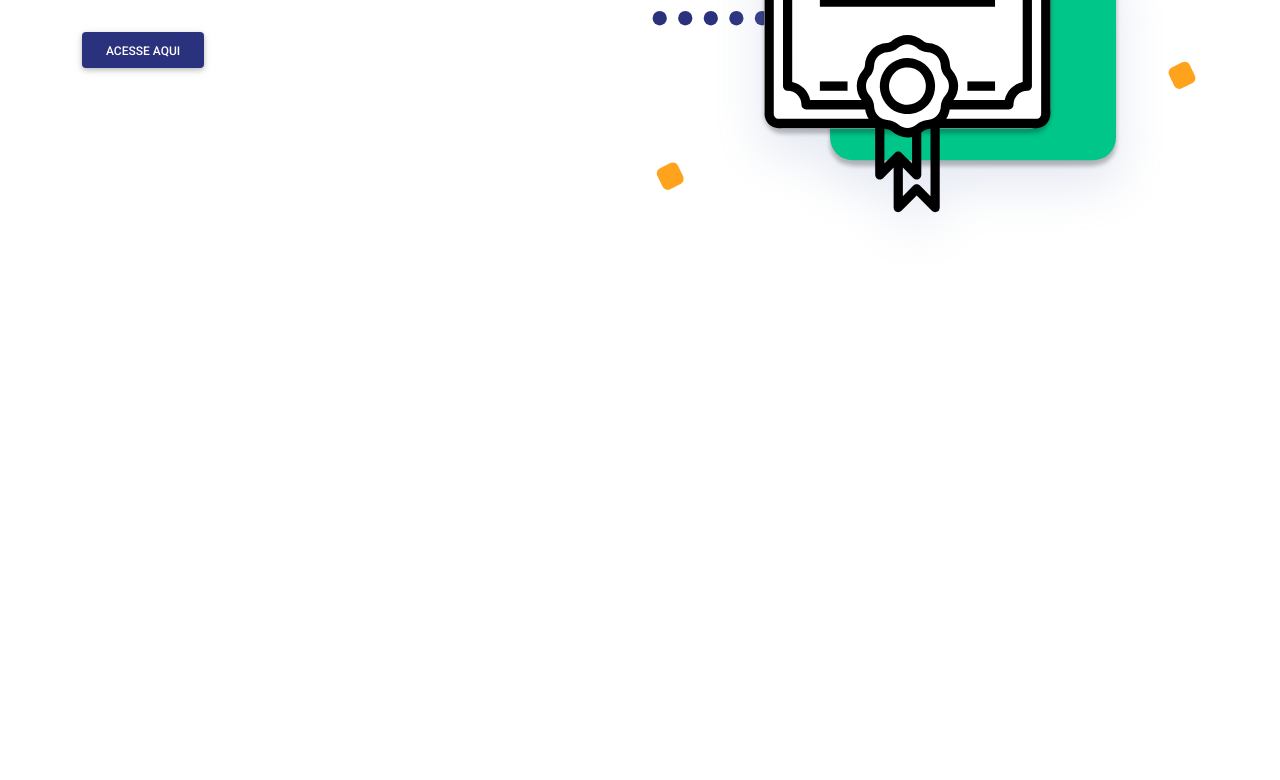
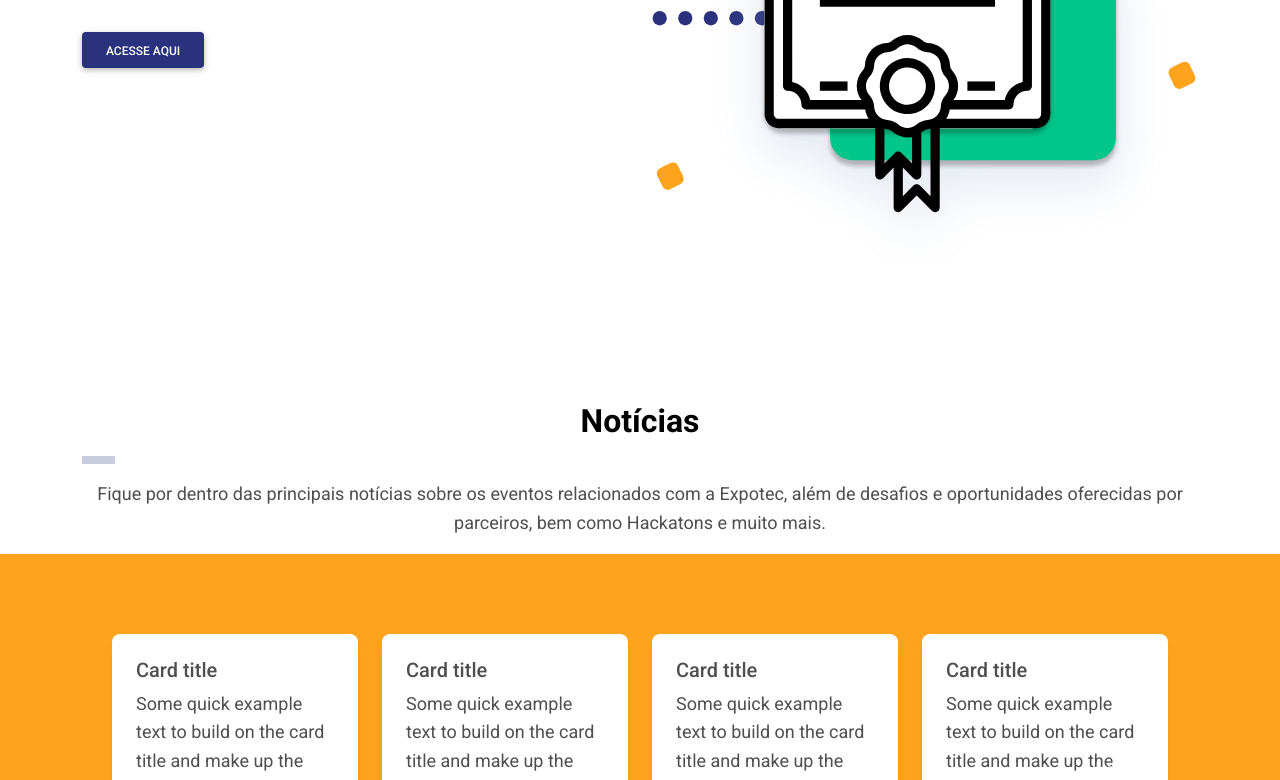
Before and after one commit to reistr85/expotec-frontend, a Vue app: page /#/ in a window 1280 px wide. Shown: the part 2643-3423 px from the top of the page. Before the commit the page ends 2945 px from the top, so only its background shows below. Built offline with nearby package versions, Linux system fonts and the light colour scheme.

Commit message:
criando componente de notícias da home

```diff
--- a/src/pages/Cards/CardsSection.vue
+++ b/src/pages/Cards/CardsSection.vue
@@ -1,5 +1,5 @@
 <template>
-      <section class="session" id="cards">
+      <section id="cards">
     <div class="container">
       <div class="row text-center">
           <h2 class=" col-md-12">Sobre</h2>
--- a/src/pages/Certificados/Certificados.vue
+++ b/src/pages/Certificados/Certificados.vue
@@ -1,5 +1,5 @@
 <template>
-    <section id="eventos">
+    <section>
           <div class="container">
           <div class="row text-center">
                 <h2 class=" col-md-12">Certificados</h2>
@@ -12,7 +12,10 @@
                     </p><br>
                     <button type="button" class="btn btn-primary">Acesse aqui</button>
                 </div>
-                <img src="../../assets/certificado.svg" alt="" srcset="" class="col-md-6 img-fluid">
+                <div class="col-md-6">
+                    <img src="../../assets/certificado.svg" alt="" srcset="" class="col-md-12 img-fluid">
+                </div>
+
             </div>
           </div>
 
--- a/src/pages/Eventos/EventoSection.vue
+++ b/src/pages/Eventos/EventoSection.vue
@@ -1,5 +1,5 @@
 <template>
-      <section class=" session" id="eventos">
+      <section id="eventos">
           <div class="container">
           <div class="row text-center">
                 <h2 class=" col-md-12">Eventos</h2>
--- /dev/null
+++ b/src/pages/Noticias/Noticias.vue
@@ -0,0 +1,123 @@
+<template>
+    <section>
+          <div class="container">
+          <div class="row text-center">
+              <div class="col-md-12 ">
+                  <h2>Notícias</h2>
+                <Divisor/>
+                <p>Fique por dentro das principais notícias sobre os eventos relacionados com a Expotec,  além de desafios e oportunidades oferecidas por parceiros, bem como Hackatons e muito mais. </p>
+              </div>
+          </div>
+          </div>
+          <div class="col-md-12 barra-amarela" >
+              <!-- Carousel wrapper -->
+              <div class="container">
+<div
+  id="carouselBasicExample"
+  class="carousel slide carousel-fade"
+  data-mdb-ride="carousel"
+>
+  <!-- Indicators -->
+  <ol class="carousel-indicators">
+    <li data-mdb-target="#carouselBasicExample" data-mdb-slide-to="0" class="active"></li>
+    <li data-mdb-target="#carouselBasicExample" data-mdb-slide-to="1"></li>
+    <li data-mdb-target="#carouselBasicExample" data-mdb-slide-to="2"></li>
+  </ol>
+
+  <!-- Inner -->
+  <div class="carousel-inner">
+    <!-- Single item -->
+    <div class="carousel-item active">
+        <div class="row">
+            <div class="col-md-3">
+                <div class="card">
+                    <div class="card-body">
+                        <h5 class="card-title">Card title</h5>
+                        <p class="card-text">
+                        Some quick example text to build on the card title and make up the bulk of the
+                        card's content.
+                        </p>
+                        <button type="button" class="btn btn-warning">Learn more</button>
+                    </div>
+                    </div>
+            </div>
+            <div class="col-md-3">
+                <div class="card">
+                    <div class="card-body">
+                        <h5 class="card-title">Card title</h5>
+                        <p class="card-text">
+                        Some quick example text to build on the card title and make up the bulk of the
+                        card's content.
+                        </p>
+                        <button type="button" class="btn btn-warning">Learn more</button>
+                    </div>
+                    </div>
+            </div>
+            <div class="col-md-3">
+                <div class="card">
+                    <div class="card-body">
+                        <h5 class="card-title">Card title</h5>
+                        <p class="card-text">
+                        Some quick example text to build on the card title and make up the bulk of the
+                        card's content.
+                        </p>
+                        <button type="button" class="btn btn-warning">Learn more</button>
+                    </div>
+                    </div>
+            </div>
+            <div class="col-md-3">
+                <div class="card">
+                    <div class="card-body">
+                        <h5 class="card-title">Card title</h5>
+                        <p class="card-text">
+                        Some quick example text to build on the card title and make up the bulk of the
+                        card's content.
+                        </p>
+                        <button type="button" class="btn btn-warning">Learn more</button>
+                    </div>
+                    </div>
+            </div>
+        </div>
+    </div>
+  </div>
+  <!-- Inner -->
+
+  <!-- Controls -->
+  <a
+    class="carousel-control-prev"
+    href="#carouselBasicExample"
+    role="button"
+    data-mdb-slide="prev"
+  >
+    <span class="carousel-control-prev-icon" aria-hidden="true"></span>
+    <span class="visually-hidden">Previous</span>
+  </a>
+  <a
+    class="carousel-control-next"
+    href="#carouselBasicExample"
+    role="button"
+    data-mdb-slide="next"
+  >
+    <span class="carousel-control-next-icon" aria-hidden="true"></span>
+    <span class="visually-hidden">Next</span>
+  </a>
+</div>
+</div>
+<!-- Carousel wrapper -->
+
+          </div>
+
+    </section>
+</template>
+<script>
+import Divisor from '../../components/Divisor';
+
+export default {
+
+    components:{
+        Divisor
+    }
+
+}
+</script>
+<style lang="scss" src="./style.scss" scoped>
--- /dev/null
+++ b/src/pages/Noticias/style.scss
@@ -0,0 +1,10 @@
+// importando estilo principal
+@import '../Site/main.scss';
+
+.barra-amarela{
+    background-color: $amarelo-color;
+
+    .carousel-inner{
+        padding: 80px 30px;
+    }
+}
--- a/src/pages/Site/SiteComponent.vue
+++ b/src/pages/Site/SiteComponent.vue
@@ -5,6 +5,9 @@
     <CardsSection/>
     <EventoSection/>
     <Certificados/>
+    <Noticias/>
+
+
 </div>
 </template>
 <script>
@@ -13,6 +16,7 @@ import MainSection from '../Main/MainSection';
 import CardsSection from '../Cards/CardsSection';
 import EventoSection from '../Eventos/EventoSection';
 import Certificados from '../Certificados/Certificados';
+import Noticias from '../Noticias/Noticias';
 
 
 export default {
@@ -21,7 +25,8 @@ export default {
          MainSection,
          CardsSection,
          EventoSection,
-         Certificados
+         Certificados,
+         Noticias
      }
 }
 </script>
--- a/src/pages/Site/main.scss
+++ b/src/pages/Site/main.scss
@@ -6,6 +6,12 @@ $rosa-color:#FB6158;
 body{
     margin:0px;
     padding: 0px;
+    font-family: Hellix;
+
+    h2{
+        color:black;
+        font-weight: bold;
+    }
 
     section{
         padding-top: 100px;
```
